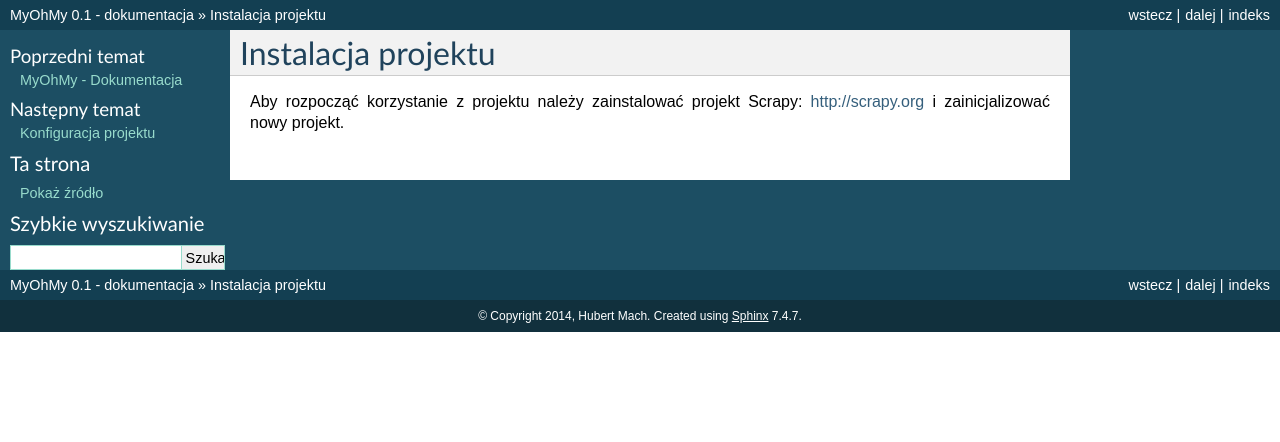
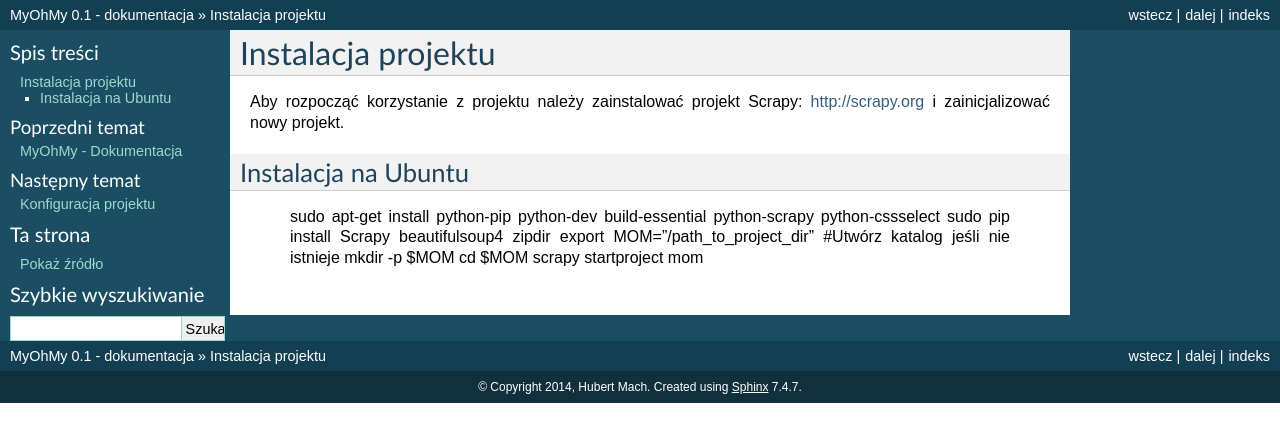
Before and after one commit to ExMachinaPL/MyOhMy, a Sphinx documentation site: the page built from docs/topics/install.rst, in a window 1280 px wide. Shown: the top 442 px of the page. Built offline with Sphinx 7.4.7, drawn with Linux system fonts in a browser that asks for light colours.

Commit message:
Documentation update

```diff
--- a/docs/topics/install.rst
+++ b/docs/topics/install.rst
@@ -5,3 +5,14 @@ Instalacja projektu
 ===================
 
 Aby rozpocząć korzystanie z projektu należy zainstalować projekt Scrapy: http://scrapy.org i zainicjalizować nowy projekt.
+
+Instalacja na Ubuntu
+------------------------------
+
+ sudo apt-get install python-pip python-dev build-essential python-scrapy python-cssselect
+ sudo pip install Scrapy beautifulsoup4 zipdir
+ export MOM="/path_to_project_dir"
+ #Utwórz katalog jeśli nie istnieje
+ mkdir -p $MOM
+ cd $MOM
+ scrapy startproject mom
--- a/docs/topics/spiders.rst
+++ b/docs/topics/spiders.rst
@@ -23,9 +23,10 @@ Gdzie typy jednostki są reprezentowane przez następujące skróty:
 - **ug** - urząd gminy
 - **umg** - urząd miasta i gminy
 
-Nazwy miast pisane są małymi literami bez polskich znaków.
+Nazwy pisane są małymi literami.
+Polskie znaki są zastępowane dużą literą odpowiednika z alfabetu łacieńskiego
 
 Nazwa jednostki jest elementem opcjonalnym. Pojawia się gdy jednostka urzędu posiada własny BIP.
 
 Przykładowo pajączek BIP'u urzędu miasta Bielsko-Biała będzie miał nazwę:
-bip_um_bielsko-biala.py
+bip_um_bielsko-biaLa.py
```
Also changed, not shown: docs/topics/roadmap.rst (+12 -5 lines), docs/topics/ug-list.rst (+4 -4 lines), docs/topics/ugm-list.rst (+6 -4 lines), docs/topics/um-list.rst (+4 -6 lines).
